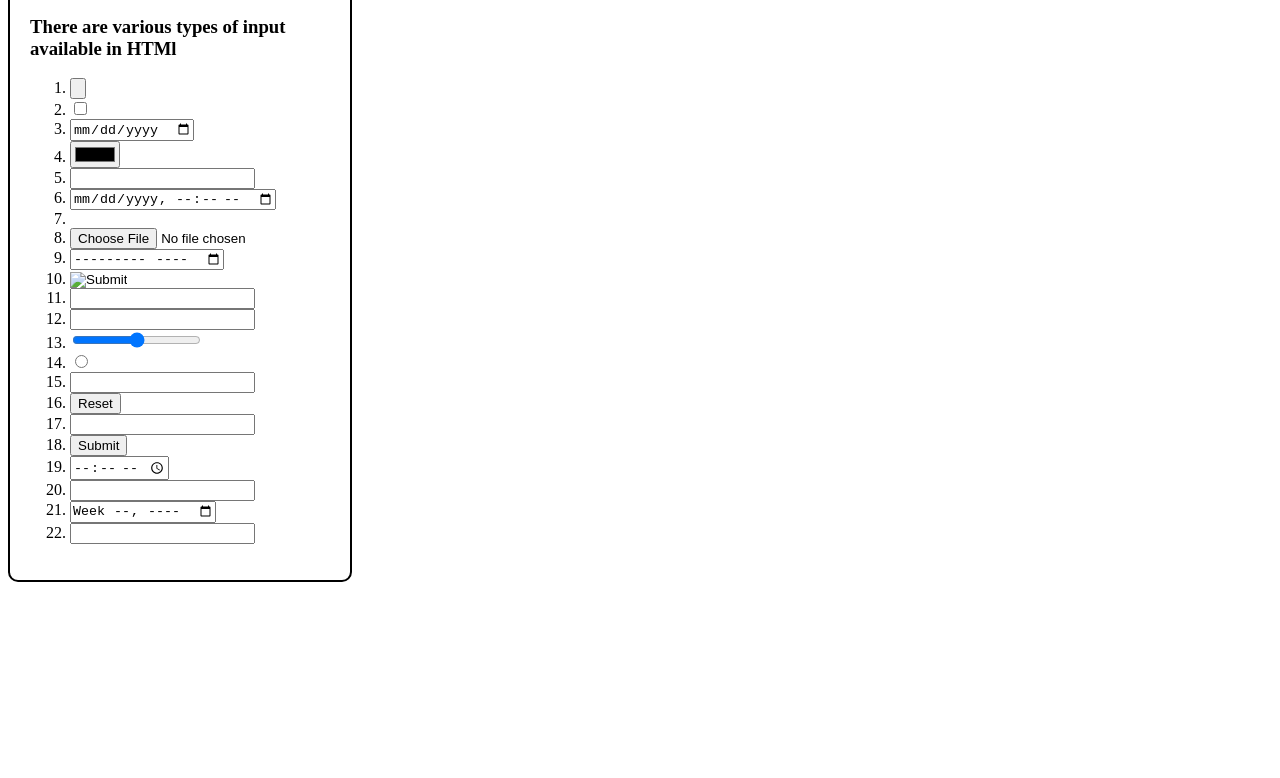
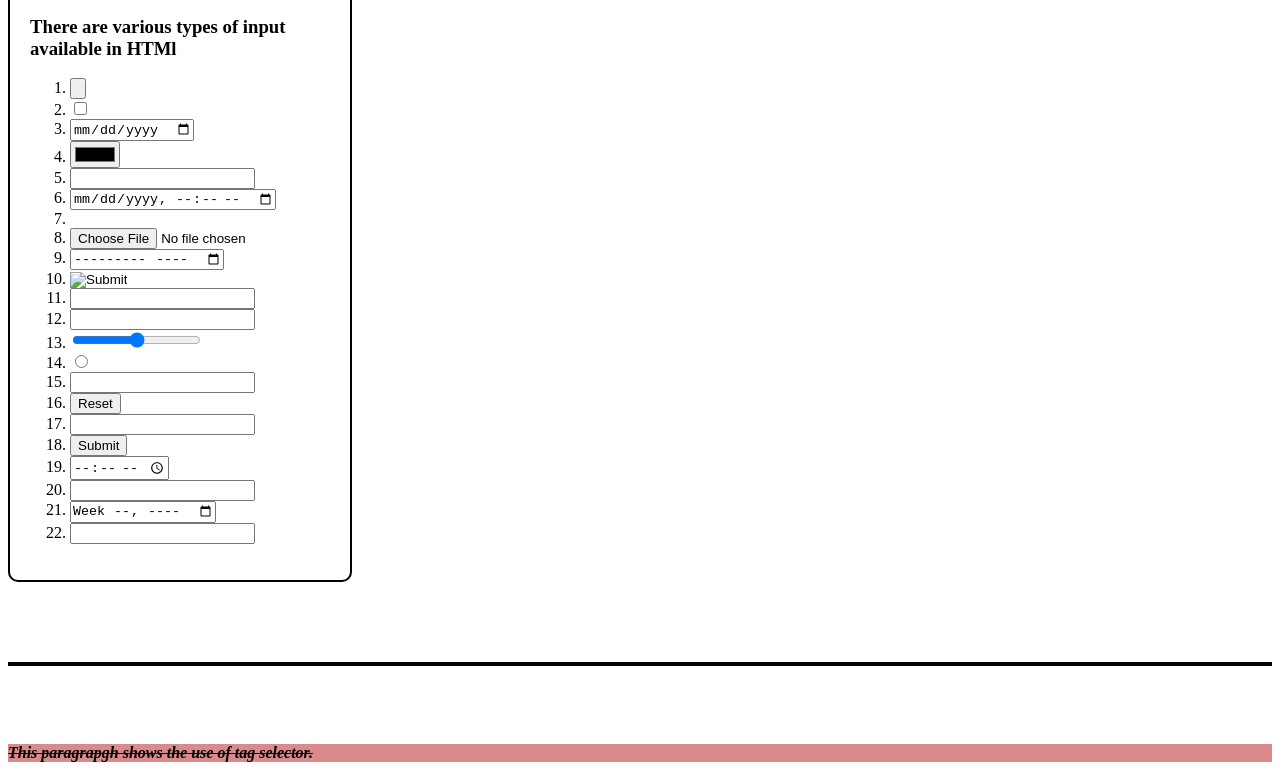
Before and after one commit to shivamsharma7421/Web-dev-class, a plain HTML site: page index.html in a window 1280 px wide. Shown: the part 2005-2783 px from the top of the page. Before the commit the page ends 2595 px from the top, so only its background shows below. Drawn offline with Linux system fonts and the light colour scheme.

Commit message:
CSS Selectors

```diff
--- a/html/index.html
+++ b/index.html
@@ -4,6 +4,7 @@
     <meta charset="UTF-8">
     <meta name="viewport" content="width=device-width, initial-scale=1.0">
     <title>Document</title>
+    <link rel="stylesheet" href="styles.css">
 </head>
 <body>
     <center>
@@ -106,6 +107,9 @@
 
         </div>
     </form>
-
+    <br><br><br><br>
+    <hr style="color: black; border: 2px solid black;">
+    <br><br><br>
+    <p class="one" id="prime">This paragrapgh shows the use of tag selector.</p>
 </body>
 </html>
--- /dev/null
+++ b/styles.css
@@ -0,0 +1,11 @@
+p{
+    font-style: italic;
+    font-weight: 900;
+}
+
+.one{
+    background: #b61f1f83;
+}
+#prime{
+    text-decoration: line-through;
+}
```
